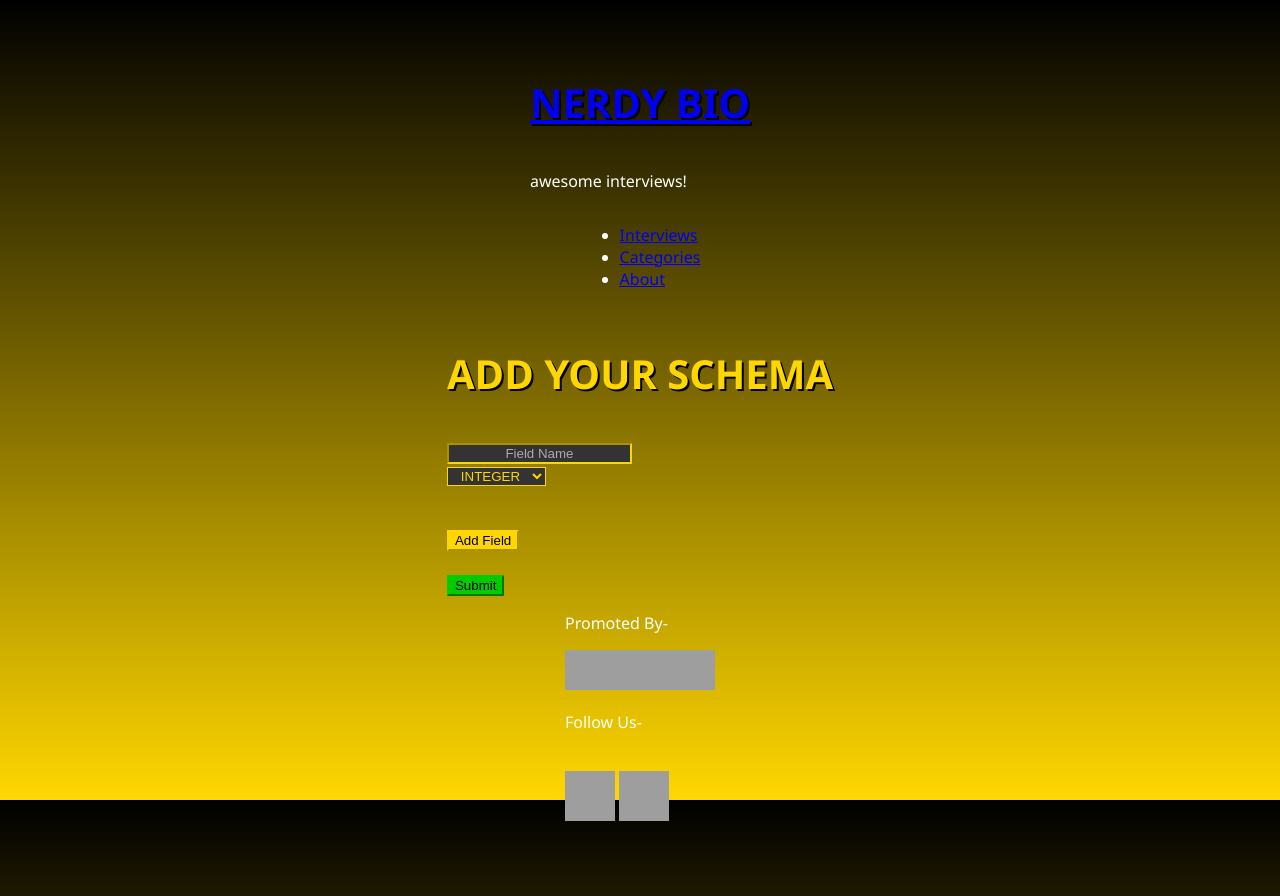
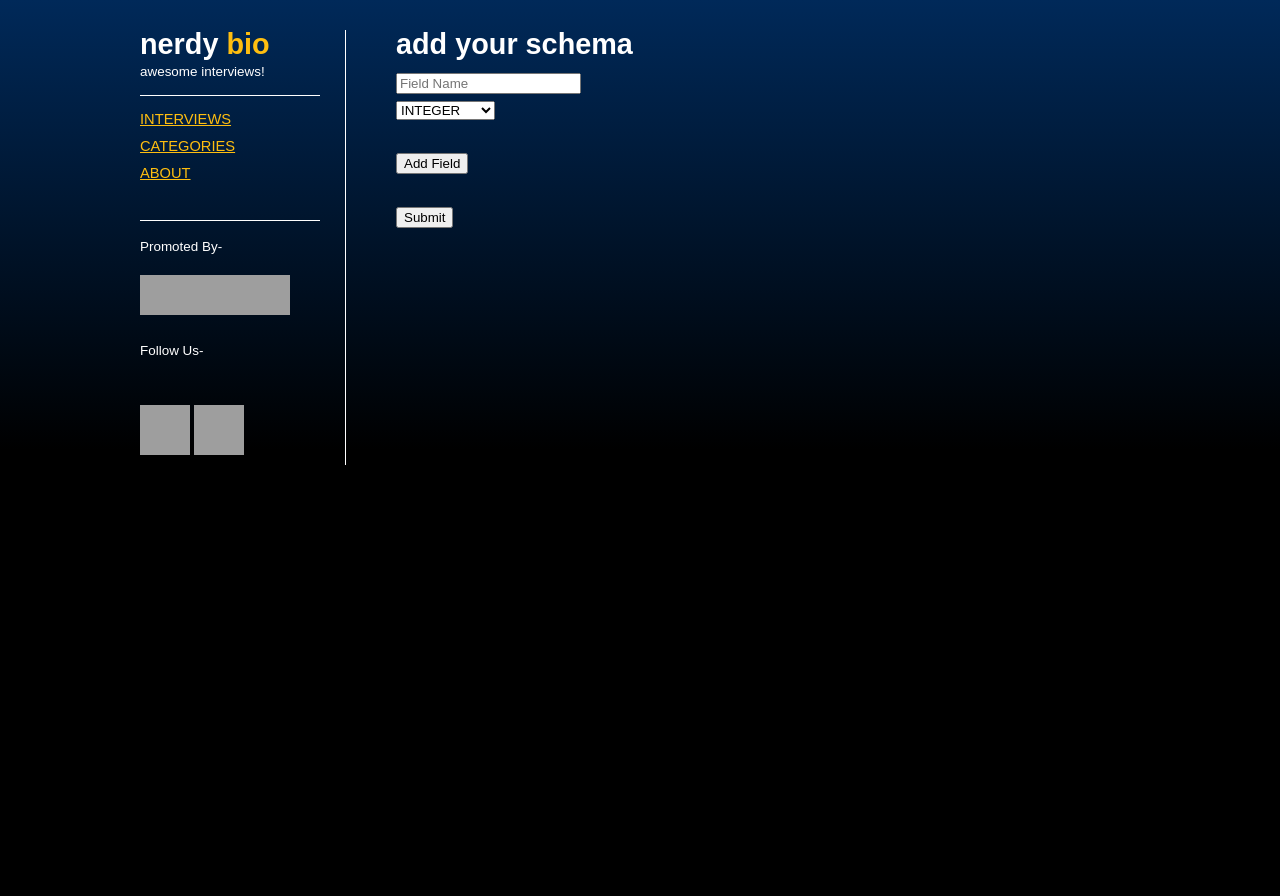
Before and after one commit to Utkarsh731/querydata.ai, a Flask app: page / in a window 1280 px wide. After the commit the page ends 465 px from the top, so only its background shows below. Run offline with Flask 3, Linux system fonts and the light colour scheme; some libraries are stand-ins or nearby versions; grey boxes are pictures that could not be loaded.

Commit message:
Update style.css

```diff
--- a/static/css/style.css
+++ b/static/css/style.css
@@ -1,70 +1,368 @@
-body {
-    background: linear-gradient(to bottom, #000000, #ffd700);
-    color: #fff;
-    font-family: 'Segoe UI', Tahoma, Geneva, Verdana, sans-serif;
-    padding: 40px;
+  :root {
+    ----nerdybio-white: #fff;
+    ----nerdybio-yellow: #FEBE10;
+    ----nerdybio-silver: #ccc;
+    --background-colour: #000000;
+     --gradient-start:  #002959;
+    --gradient-end: #000000;
+    --details-colour: var(----nerdybio-white);
+    --divider-colour: var(----nerdybio-white);
+    --sponsorship-color: var(----nerdybio-white);
+    --image-border-colour: var(----nerdybio-white);
+    --link-colour: var(----nerdybio-yellow);
+    --link-hover-colour: var(----nerdybio-white);
+    --link-nav-colour: var(----nerdybio-white);
+    --summary-colour: var(----nerdybio-white);
+    --text-colour: var(----nerdybio-white);
+  }
+
+
+
+  a {
+    color: var(--link-colour);
+    text-decoration: underline;
+  }
+
+  a:hover {
+    color: var(--link-hover-colour) ;
+  }
+
+  article.interviewee + article.interviewee, div.e-content {
+  --text-colour: var(----nerdybio-silver);
+    margin-top: 30px;
+  }
+
+  article.interviewee:last-of-type p.details {
+    border: 0;
+  }
+
+  aside#sponsorship {
+    border-top: solid 1px #ccc;
+    font-size: 80%;
+    padding-top: 15px;
+  }
+
+  body {
+    background-color: var(--background-colour);
+    background-image: linear-gradient(var(--gradient-start), var(--gradient-end));
     background-repeat: no-repeat;
-    background-attachment: fixed;
-    background-size: cover;
-    display: flex;
-    flex-direction: column;
-    align-items: center;
-    justify-content: flex-start;
-    min-height: 100vh;
-}
+    background-size: 100% 450px;
+    color: var(--text-colour);
+    display: grid;
+    font-family:Montserrat,sans-serif;
+    font-size: 1.2em;
+    grid-template-columns: 180px auto;
+    grid-template-rows: 60px 110px auto;
+    grid-column-gap: 25px;
+    line-height: 1.4em;
+    margin: auto;
+    max-width: 1000px;
+    padding: 30px;
+  }
 
-.container {
-    max-width: 500px;
-    margin-top: 40px;
-}
 
-h1 {
+  dd {
+    display: block;
+    font-size: 80%;
+    margin: 5px 0 25px 0;
+  }
+
+  dt {
+    display: block;
+    font-size: 110%;
+    margin: 0 0 10px 0;
+  }
+
+  figcaption {
+    color: var(--summary-colour);
+    font-size: 70%;
+    margin-bottom: 20px;
+  }
+
+  figure {
+
+    margin: 0 0 10px 0;
+  }
+
+  footer {
+    border-top: solid 1px var(--divider-colour);
+    font-size: 70%;
+    grid-row: 3;
+    margin-top: 20px;
+  }
+
+  form {
+    margin: 10px 0;
+    padding: 0;
+  }
+
+  h1 {
+    font-size: 150%;
+    line-height: 1em;
+    margin: 0;
+    padding: 0;
+    text-transform: lowercase;
+  }
+
+  h1 a {
+    color: var(----nerdybio-white);
+    padding: 0;
+    text-decoration: none;
+  }
+
+  h1 a:hover {
+    text-decoration: underline;
+  }
+
+  h1 span {
+    color: var(----nerdybio-yellow);
+  }
+
+  h2 {
+    color: var(----nerdybio-yellow);
+    margin: 0;
+    padding: 5px 0;
+  }
+
+  h3 {
+  --link-colour: var(----nerdybio-yellow);
+  --link-hover-colour: var(----nerdybio-white);
+    font-weight: 600;
+    margin: 0;
+    padding: 0;
+  }
+
+  h4 {
+    font-weight: 600;
+    margin: 20px 0 5px 0;
+    padding: 0;
+  }
+  header#test{
+  color:var(----nerdybio-silver);
+  }
+
+  header#masthead {
+  --link-hover-colour: var(----nerdybio-yellow);
+    grid-column: 1;
+    grid-row: 1;
+  }
+
+  img.detail, img.portrait {
+
+
+    object-fit:cover;
+    border: solid 1px var(--image-border-colour);
+    padding: 0;
+  }
+
+  input[type=search] {
+    background-color: var(--divider-colour);
+  }
+
+  li {
+    padding: 0;
+  }
+
+  main {
+    border-left: solid 1px var(--divider-colour);
+    grid-row: 1/4;
+    max-width: 800px;
+    padding: 0 50px;
+  }
+
+  main > h2 + p {
+    margin: 10px 0 20px 0;
+    padding-bottom: 20px;
+    border-bottom: solid 1px var(--divider-colour);
+  }
+
+  main p, main ul {
+    line-height: 1.7em;
+  }
+
+  nav a {
+    color: var(----nerdybio-yellow);
+  }
+
+  nav ul {
+    list-style: none outside;
+    margin: 0;
+    padding: 0;
+  }
+
+  nav#control {
+    border-top: solid 1px var(--divider-colour);
+    --link-hover-colour: var(----nerdybio-yellow);
+    font-size: 85%;
+    grid-column: 1;
+    grid-row: 2;
+    margin: 5px 0 25px 0;
+    padding: 10px 0;
+    text-transform: uppercase;
+  }
+
+  nav#paginator {
+    display: grid;
+    font-size: 90%;
+    margin-top: 20px;
+    padding-top: 20px;
     text-align: center;
-    font-size: 40px;
-    margin-bottom: 40px;
-    text-transform: uppercase;
-    color: #ffd700;
-    text-shadow: 2px 2px #000;
-}
+    border-top: solid 1px var(--divider-colour);
+  }
 
-.field-row {
-    margin-bottom: 20px;
-}
+  nav#paginator p {
+    grid-column: 2;
+    grid-row: 1;
+    padding: 0;
+    margin: 0;
+  }
 
-.form-control {
-    background-color: #333;
-    color: #ffd700;
-    border-color: #ffd700;
-    box-shadow: none;
-    text-align: center;
-}
+  nav#paginator span {
+    color: #ccc;
+  }
 
-.form-control::placeholder {
-    color: #aaa;
-    text-align: center;
-}
+  nav#paginator span#next {
+    justify-self: start;
+    grid-column: 3;
+  }
 
-.btn-primary {
-    background-color: #ffd700;
-    border-color: #ffd700;
-}
+  nav#paginator span#previous {
+    grid-column: 1;
+    justify-self: end;
+  }
 
-.btn-primary:hover {
-    background-color: #cca300;
-    border-color: #cca300;
-}
+  ol {
+    font-size: 90%;
+    list-style-position: inside;
+    margin: 10px;
+    padding: 0;
+  }
 
-.btn-success {
-    background-color: #00cc00;
-    border-color: #00cc00;
-}
+  p#description {
+    color: var(--details-colour);
+    font-size: 70%;
+    margin: 0;
+    padding: 0;
+  }
 
-.btn-success:hover {
-    background-color: #009900;
-    border-color: #009900;
-}
+  p#licence {
+    font-size: 70%;
+  }
 
-.input-group-addon {
-    background-color: transparent;
-    border: none;
-}
+  p#sponsorship {
+    border-top: solid 1px var(--divider-colour);
+    color: var(--sponsorship-color);
+    font-size: 80%;
+    padding-top: 15px;
+  }
+
+  p.details {
+    border-bottom: solid 1px var(--divider-colour);
+    color: var(--details-colour);
+    font-size: 80%;
+    margin: 0;
+    padding: 0 0 15px 0;
+  }
+
+  p.details a {
+    color: var(--details-colour);
+  }
+
+  p.summary {
+    color: var(--summary-colour);
+    margin: 5px 0;
+  }
+
+  span.summary {
+    color: var(--summary-colour);
+    font-size: 90%;
+  }
+
+  ul {
+    font-size: 90%;
+    list-style: square inside;
+    margin: 10px;
+    padding: 0;
+  }
+
+  ul + h3 {
+    margin-top: 20px;
+  }
+
+
+  ul.categories li, ul.months li {
+    padding: 0;
+    margin-bottom: 10px;
+  }
+
+
+  @media all and (max-width: 625px) {
+    :root {
+      --background-colour: #000000;
+     --gradient-start:  #003d4b;
+    --gradient-end: #000000 }
+    body {
+      display: block;
+    }
+  .p-job-title, .interviewee {
+                  width: auto;
+              }
+    figure {
+      height: 0;
+      margin-bottom: 15px;
+      padding-top: calc(67 / 100 * 100%);
+      position: relative;
+    }
+
+    figcaption {
+      float: left;
+      margin-top: 10px;
+    }
+
+    h2 {
+      clear: left;
+    }
+
+    header#masthead, main {
+
+      border: 0;
+      padding: 0;
+    }
+
+
+
+    nav li {
+      display: inline-block;
+      margin: 0;
+      padding: 0;
+    }
+
+    nav li:before {
+      color: var(--divider-colour);
+      content: "/ ";
+    }
+
+    nav li:first-child:before {
+      content: "";
+    }
+
+    nav#control {
+      border-bottom: solid 1px var(--divider-colour);
+    }
+
+    nav#control ul {
+      font-size: 100%;
+      text-align: center;
+    }
+
+    ul.categories, ul.months {
+      grid-template-columns: repeat(2, 1fr);
+    }
+  }
+
+  @media all and (max-width: 320px) {
+
+    ul.categories, ul.months {
+      grid-template-columns: 1fr;
+    }
+  }
```
